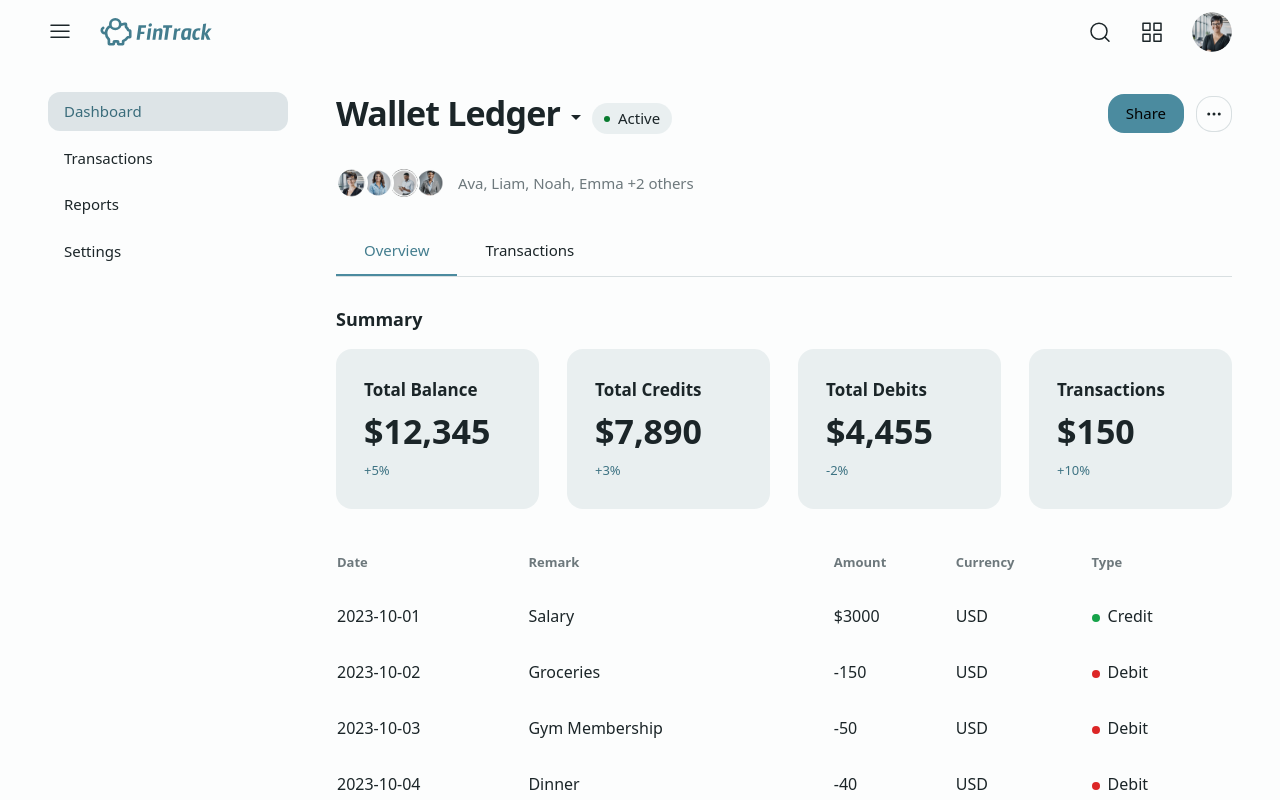
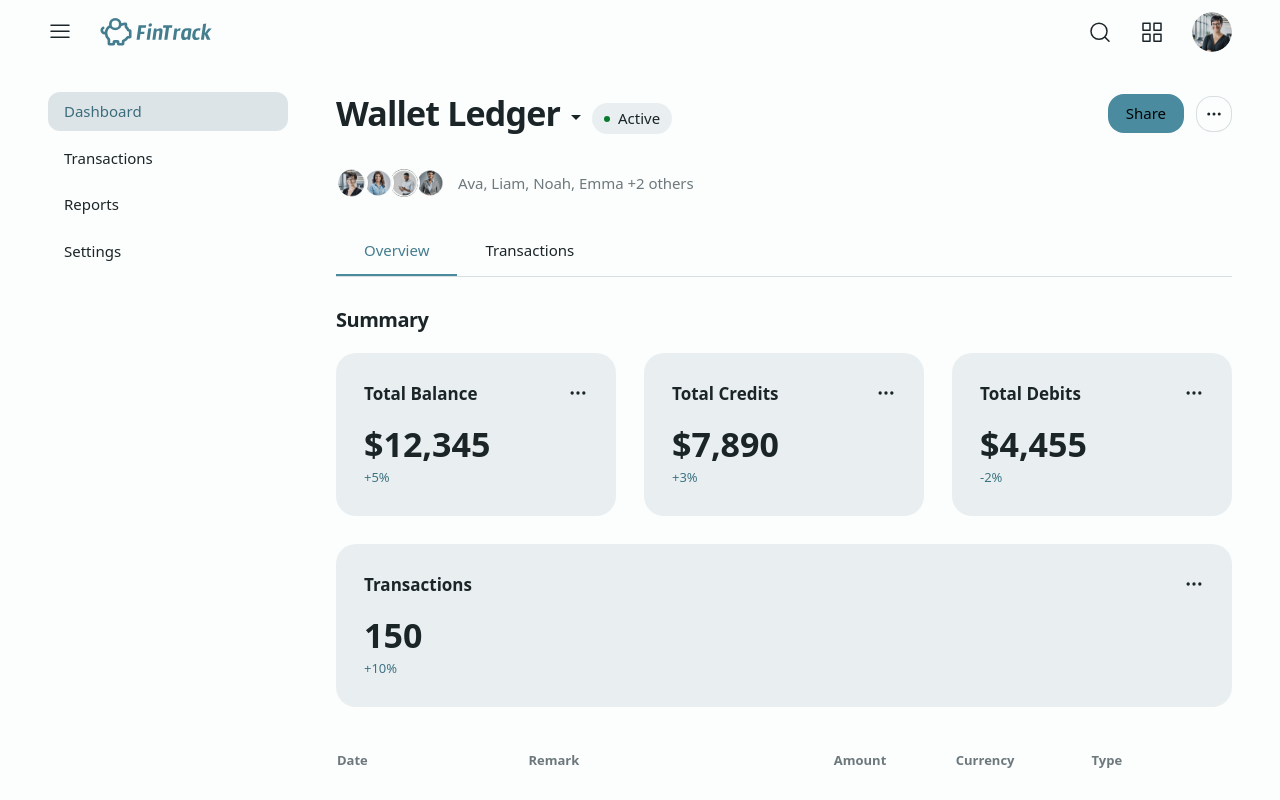
Before and after one commit to JelelAhmed/wallet-ledger-resilience, a Next.js app: page /dashboard in a window 1280 px wide. Shown: the top 800 px of the page. Built offline with nearby package versions, Linux system fonts and the light colour scheme.

Commit message:
UI fix: remove dollar sign for transaction card, add menu dots, and bolden summary text

```diff
--- a/components/SummaryCards.tsx
+++ b/components/SummaryCards.tsx
@@ -1,4 +1,5 @@
 import { DashboardSummary } from "@/types";
+import { MoreHorizontal } from "lucide-react";
 
 interface SummaryCardsProps {
   data: DashboardSummary;
@@ -10,39 +11,57 @@ export default function SummaryCards({ data }: SummaryCardsProps) {
       label: "Total Balance",
       value: data.totalBalance,
       change: data.balanceChange,
+      isCurrency: true,
     },
     {
       label: "Total Credits",
       value: data.totalCredits,
       change: data.creditsChange,
+      isCurrency: true,
     },
     {
       label: "Total Debits",
       value: data.totalDebits,
       change: data.debitsChange,
+      isCurrency: true,
     },
     {
       label: "Transactions",
       value: data.transactionCount,
       change: data.transactionChange,
+      isCurrency: false,
     },
   ];
 
   return (
     <section className="mt-7">
-      <h2 className="text-lg font-semibold">Summary</h2>
-      <div className="flex flex-wrap gap-7 mt-4">
+      <h2 className="text-[20px] font-bold tracking-tight text-[#1B2528]">
+        Summary
+      </h2>
+      <div className="flex flex-wrap gap-7 mt-[18px]">
         {cards.map((card) => (
           <div
             key={card.label}
-            className="flex-1 min-w-[200px] bg-[rgba(52,97,111,0.09)] rounded-2xl p-7 transition-transform hover:-translate-y-1 hover:shadow-md cursor-pointer"
+            className="flex flex-col bg-[rgba(52,97,111,0.09)] rounded-[20px] p-7 gap-[18px] min-w-[223px] flex-1 hover:-translate-y-1 hover:shadow-md transition-transform cursor-pointer"
           >
-            <div className="text-[17px] font-bold">{card.label}</div>
-            <div className="text-[34px] font-bold my-1">
-              ${card.value.toLocaleString()}
+            {/* Title row */}
+            <div className="flex justify-between items-center">
+              <span className="text-[17px] font-bold text-[#1B2528]">
+                {card.label}
+              </span>
+              <MoreHorizontal className="w-5 h-5 text-[#1B2528]" />
             </div>
-            <div className="text-[13px] font-medium text-[#3E7383]">
-              {card.change > 0 ? `+${card.change}%` : `${card.change}%`}
+
+            {/* Value + Change */}
+            <div className="flex flex-col gap-1">
+              <div className="text-[34px] font-bold text-[#1B2528] leading-[40px]">
+                {card.isCurrency
+                  ? `$${card.value.toLocaleString()}`
+                  : card.value.toLocaleString()}
+              </div>
+              <div className="text-[13px] font-medium text-[#3E7383]">
+                {card.change > 0 ? `+${card.change}%` : `${card.change}%`}
+              </div>
             </div>
           </div>
         ))}
```
